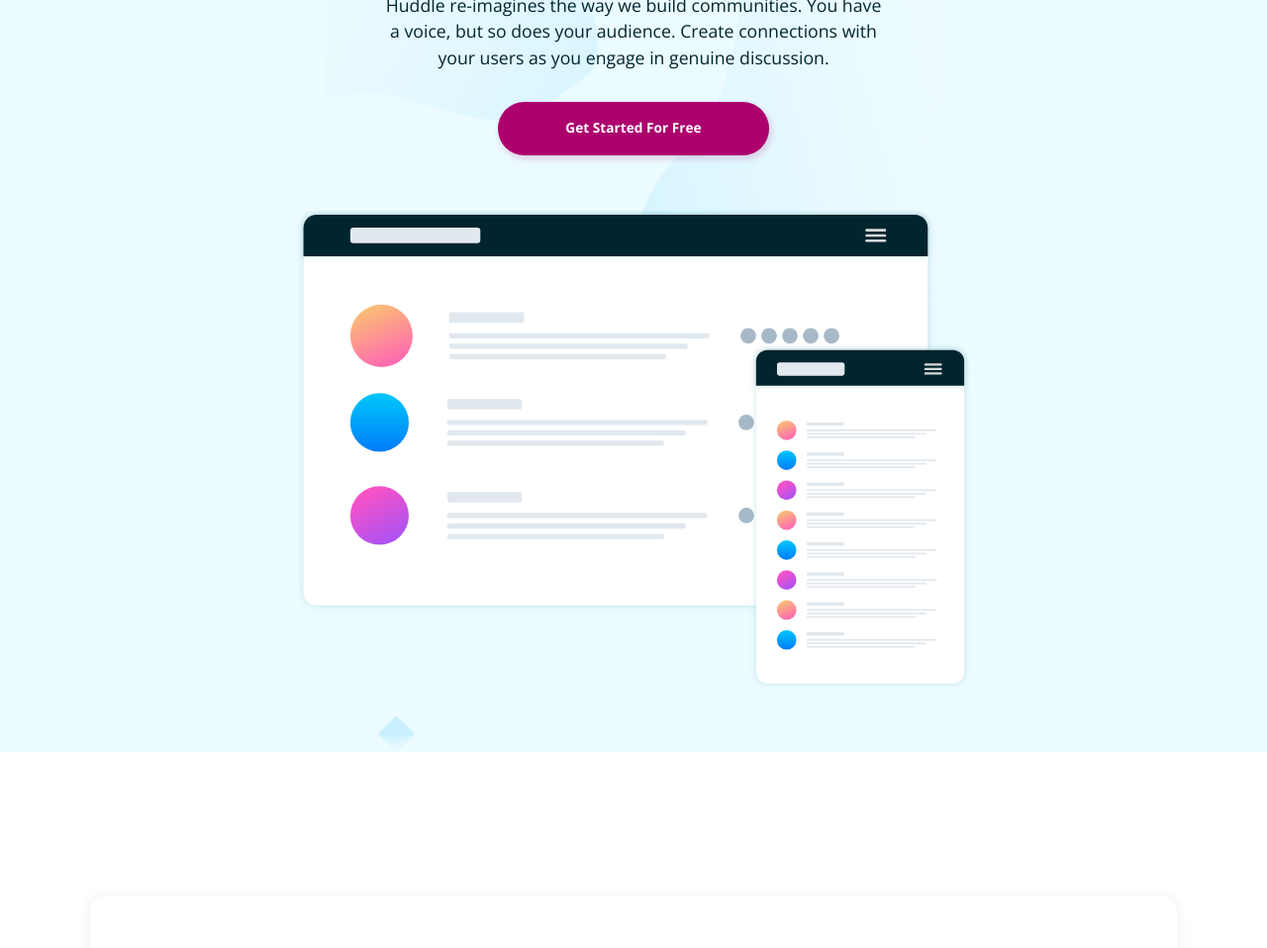
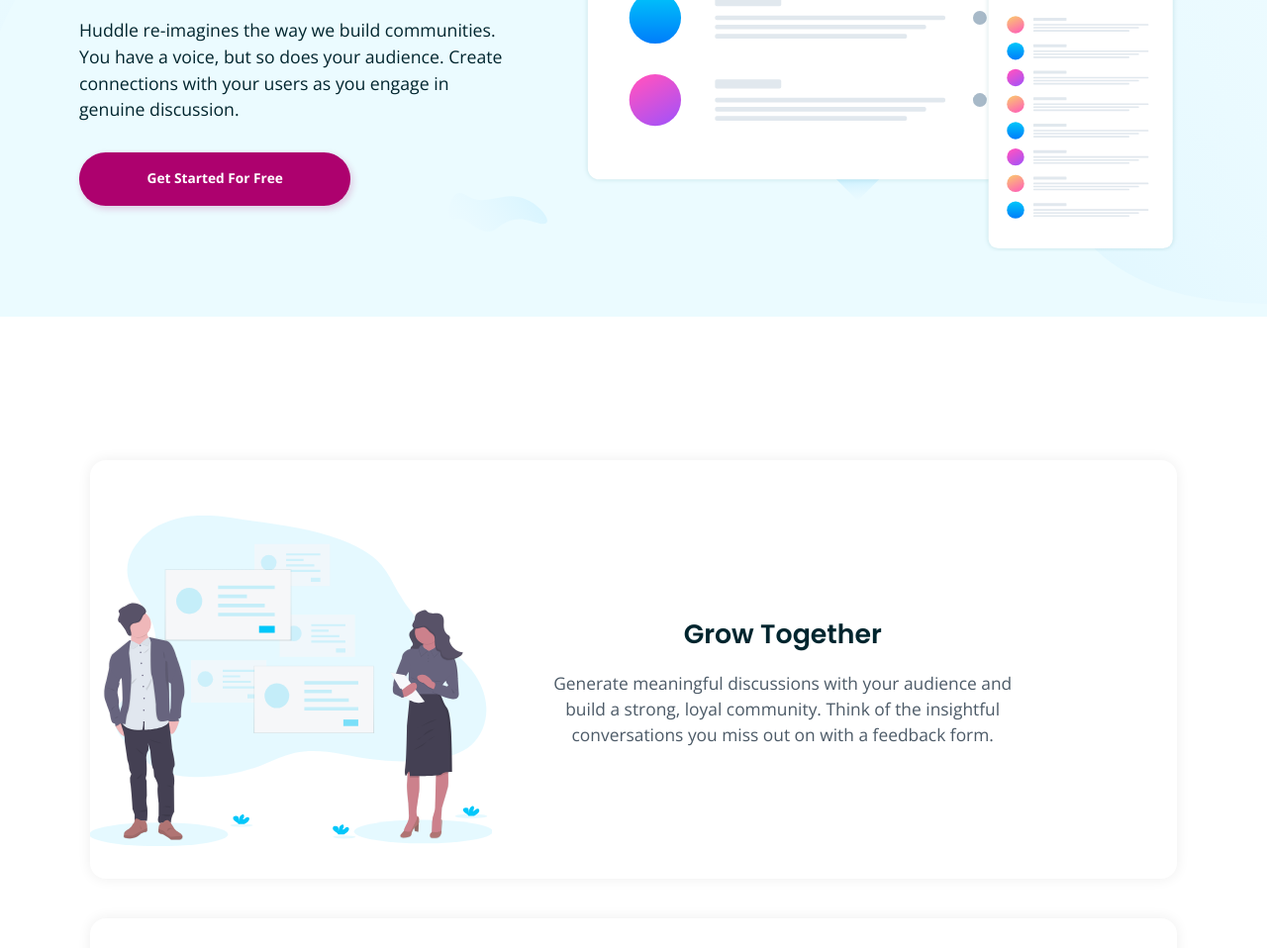
Before and after one commit to DocForLoop/huddle-landing-page, a website built with Vite: page index.html in a window 1280 px wide. Shown: the part 331-1289 px from the top of the page at 99% size. Built offline with nearby package versions, Linux system fonts and the light colour scheme.

Commit message:
Add desktop header styles

```diff
--- a/index.html
+++ b/index.html
@@ -34,7 +34,7 @@
       </header>
 
       <main class="features" id="main-content">
-        <section class="features__section" class="features__section-1" aria-labelledby="grow-together">
+        <section class="features__section features__section-1" aria-labelledby="grow-together">
           <div class="features__img-1"></div>
           <div class="features__content">
             <h2 class="features__title" id="grow-together">Grow Together</h2>
@@ -44,7 +44,7 @@
           </div>
         </section>
 
-        <section class="features__section" class="features__section-2" aria-labelledby="flowing-conversations">
+        <section class="features__section features__section-2" aria-labelledby="flowing-conversations">
           <div class="features__img-2"></div>
           <div class="features__content">
             <h2 class="features__title" id="flowing-conversations">Flowing Conversations</h2>
@@ -54,7 +54,7 @@
           </div>
         </section>
 
-        <section class="features__section" class="features__section-3" aria-labelledby="your-users">
+        <section class="features__section features__section-3" aria-labelledby="your-users">
           <div class="features__img-3"></div>
           <div class="features__content">
             <h2 class="features__title" id="your-users">Your Users</h2>
--- a/src/scss/components/_breakpoints.scss
+++ b/src/scss/components/_breakpoints.scss
@@ -1 +1,46 @@
 @use '@scss/global/functions' as *;
+
+@media (width > em(982)) {
+
+    .header {
+        row-gap: 71px;
+        background-image: url(../assets/images/bg-hero-desktop.svg);
+
+        &__community {
+            flex-direction: row;
+            column-gap: 54px;
+        }
+
+        &__content {
+            margin-inline: 0;
+        }
+
+        &__community {
+            text-align: start;
+            margin-inline-start: 80px;
+            margin-inline-end: 90px;
+        }
+
+        &__content {
+            align-items: start;
+        }
+
+        &__desc {
+            margin-block-end: 0;
+        }
+    }
+
+    .features {
+        &__section-1 {
+            flex-direction: row;
+        }
+    }
+}
+
+@media (width > em(1440)) {
+
+    .body-wrapper {
+        max-inline-size: 2500px;
+    }
+
+}
--- a/src/scss/components/header/_header-layout.scss
+++ b/src/scss/components/header/_header-layout.scss
@@ -26,6 +26,6 @@
         display: flex;
         flex-direction: column;
         align-items: center;
-        row-gap: 24px;
+        row-gap: fluid(24, 32, 375, 1440);
     }
 }
--- a/src/scss/components/header/_header.scss
+++ b/src/scss/components/header/_header.scss
@@ -7,7 +7,7 @@
 
 .header {
     background-color: var(--clr-bg);
-    padding-block-start: fluid(27, 68, 375, 1440);
+    padding-block-start: fluid(24, 48, 375, 1440);
     padding-block-end: fluid(37, 72, 375, 1440);
     background-image: url(../assets/images/bg-hero-mobile.svg);
     background-repeat: no-repeat;
```
